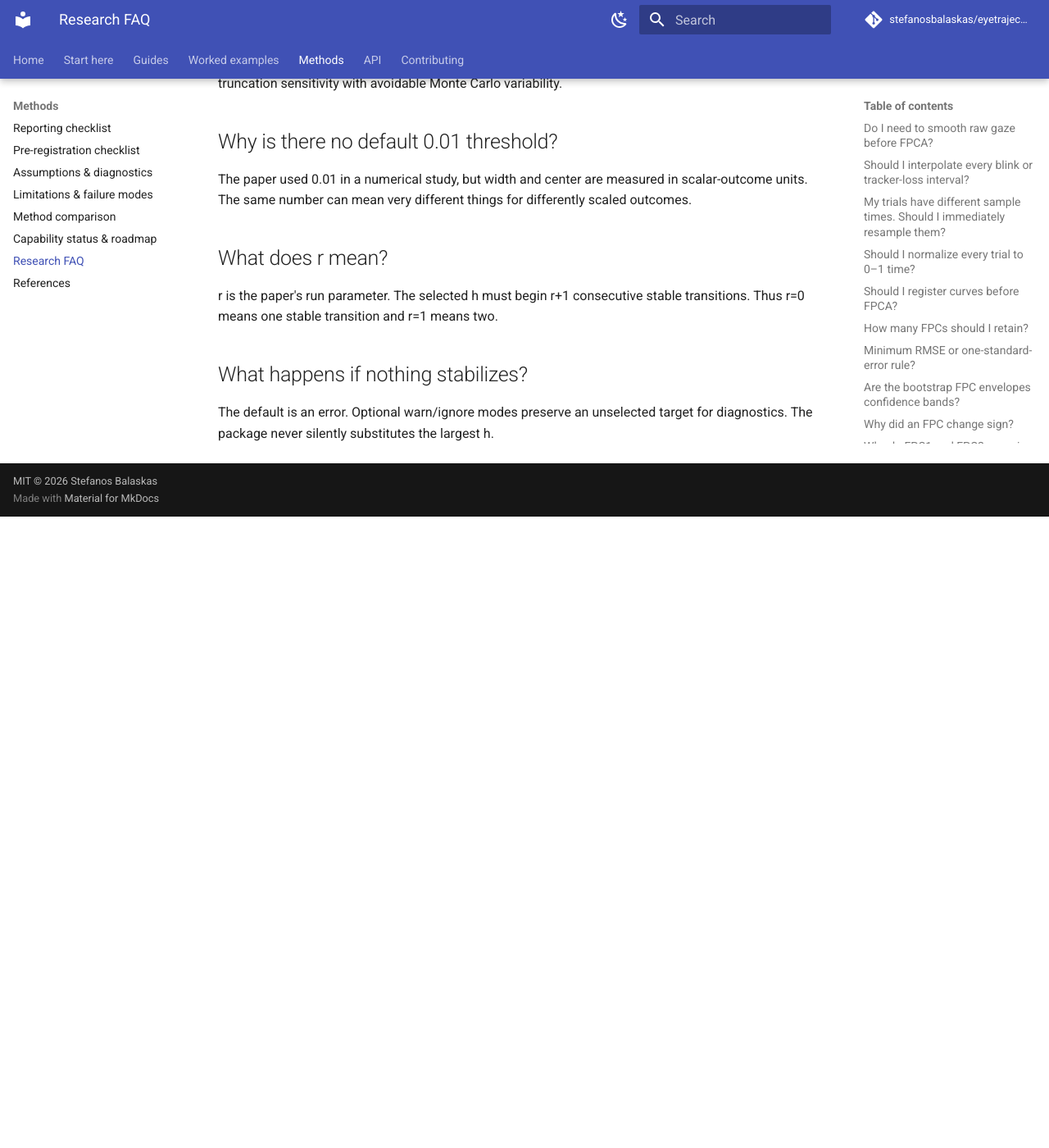
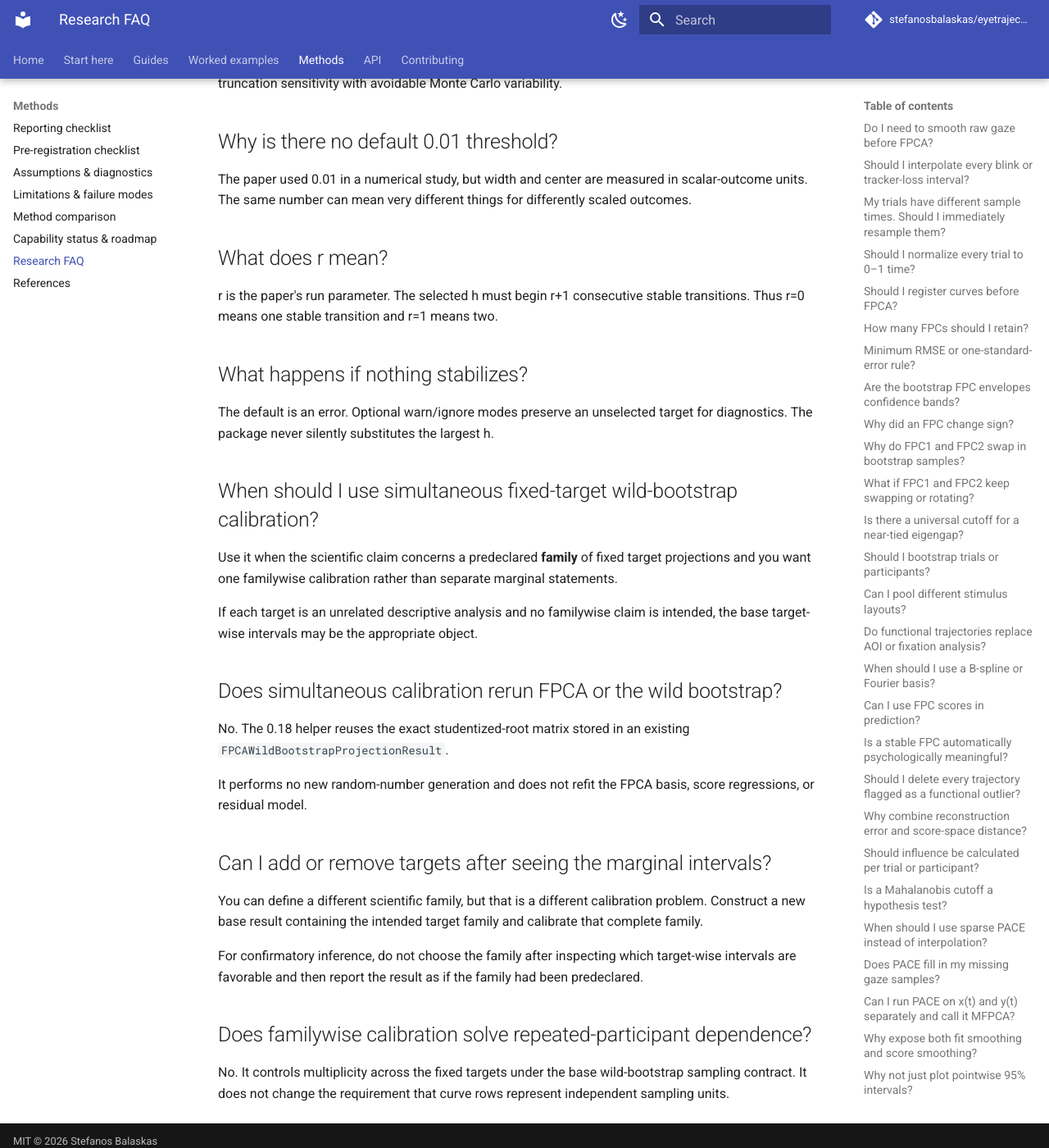
Before and after one commit to stefanosbalaskas/eyetrajectoriespy, an MkDocs documentation site: the page built from docs/methods/faq.md, in a window 1280 px wide and 1400 px high, scrolled down 12952 px. Shown: the whole window at 82% size. Built offline with MkDocs 1.6.1 and Material for MkDocs 9.7.7, drawn with Linux system fonts in a browser that asks for light colours; comment, search, counter and statistics services are not loaded; before the commit the page ends 13582 px from its top, so only the background shows below that.

Commit message:
Complete simultaneous wild-bootstrap methods documentation

```diff
--- a/docs/methods/faq.md
+++ b/docs/methods/faq.md
@@ -336,3 +336,26 @@ r is the paper's run parameter. The selected h must begin r+1 consecutive stable
 ## What happens if nothing stabilizes?
 
 The default is an error. Optional warn/ignore modes preserve an unselected target for diagnostics. The package never silently substitutes the largest h.
+
+
+## When should I use simultaneous fixed-target wild-bootstrap calibration?
+
+Use it when the scientific claim concerns a predeclared **family** of fixed target projections and you want one familywise calibration rather than separate marginal statements.
+
+If each target is an unrelated descriptive analysis and no familywise claim is intended, the base target-wise intervals may be the appropriate object.
+
+## Does simultaneous calibration rerun FPCA or the wild bootstrap?
+
+No. The 0.18 helper reuses the exact studentized-root matrix stored in an existing `FPCAWildBootstrapProjectionResult`.
+
+It performs no new random-number generation and does not refit the FPCA basis, score regressions, or residual model.
+
+## Can I add or remove targets after seeing the marginal intervals?
+
+You can define a different scientific family, but that is a different calibration problem. Construct a new base result containing the intended target family and calibrate that complete family.
+
+For confirmatory inference, do not choose the family after inspecting which target-wise intervals are favorable and then report the result as if the family had been predeclared.
+
+## Does familywise calibration solve repeated-participant dependence?
+
+No. It controls multiplicity across the fixed targets under the base wild-bootstrap sampling contract. It does not change the requirement that curve rows represent independent sampling units.
```
Also changed, not shown: docs/methods/method-comparison.md (+13 -0 lines), docs/methods/references.md (+14 -0 lines), docs/methods/status-roadmap.md (+2 -1 lines).
